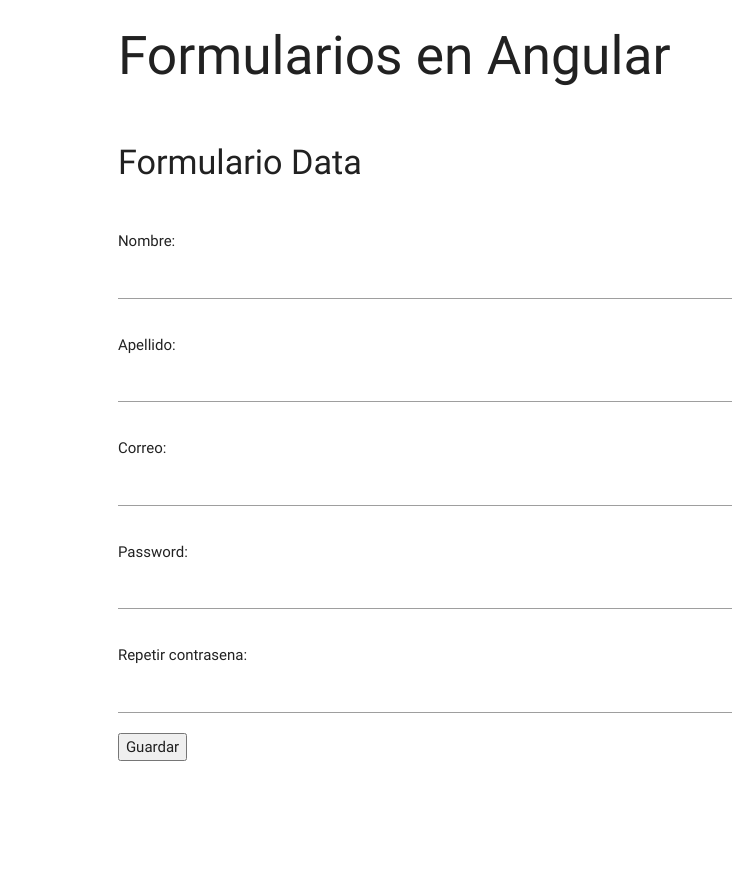
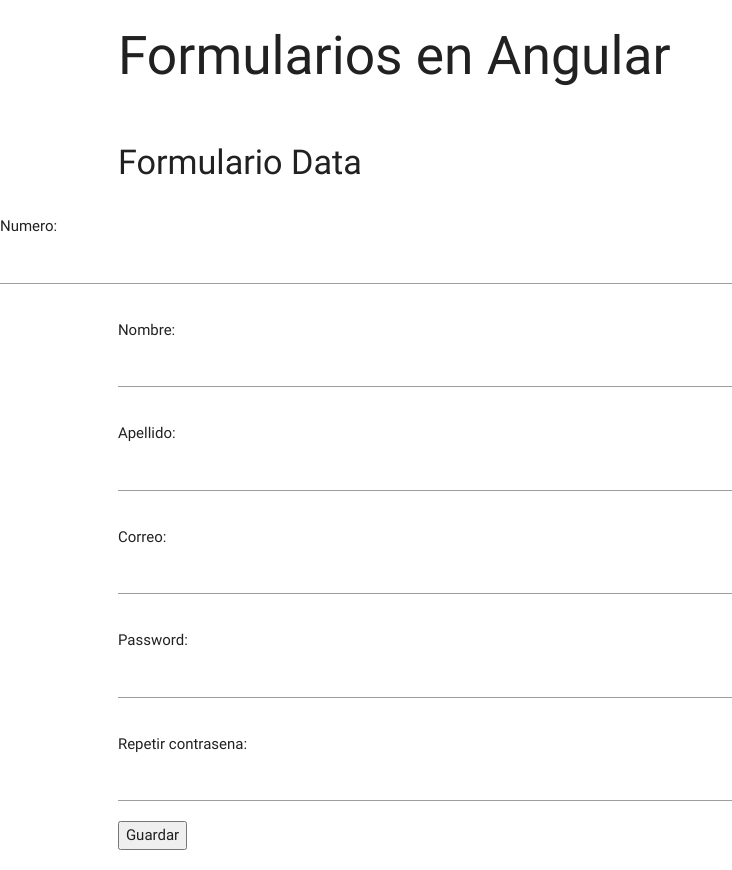
Before and after one commit to montoyaguzman/angular4-forms, an Angular app: page / in a window 1280 px wide. Shown: the whole page, without its empty margins (0-732 px from the left). Before the commit the page ends 800 px from the top, so only its background shows below. Built offline with nearby package versions, Linux system fonts and the light colour scheme.

Commit message:
actualizado

```diff
--- a/src/app/components/template/data/data.component.html
+++ b/src/app/components/template/data/data.component.html
@@ -7,6 +7,9 @@
     <h4>{{ titleData }}</h4>
   </div>
 </div>
+
+Numero:
+<input type="number"/>
 
 <div class="row">
     <form [formGroup]="formulario" (ngSubmit)="registrar()" novalidate="novalidate">
```
